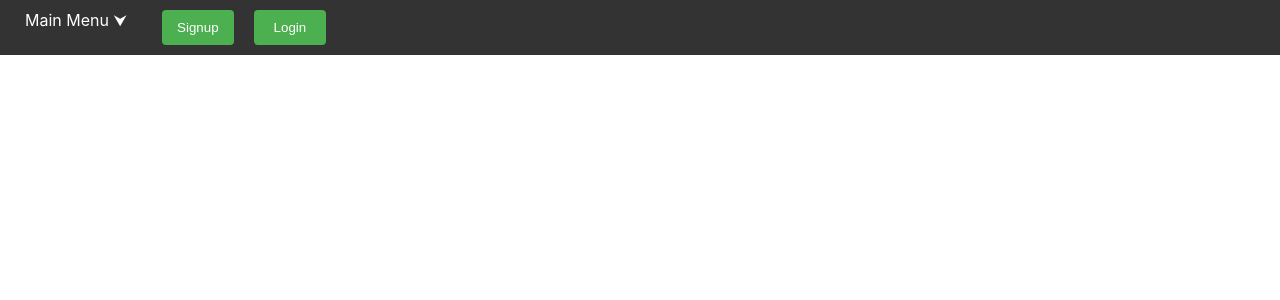
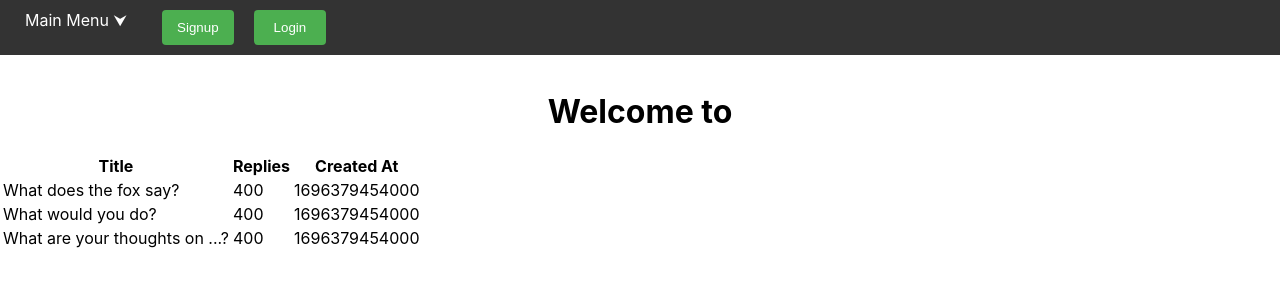
Before and after one commit to albertzeap/forum-app, a React (Create React App) app in the folder frontend/: page /forum/category in a window 1280 px wide. Shown: the top 300 px of the page. Built offline with nearby package versions, Linux system fonts and the light colour scheme; no server answers.

Commit message:
add  routing to categories and basic table view

```diff
--- a/frontend/src/App.js
+++ b/frontend/src/App.js
@@ -5,6 +5,8 @@ import axios from 'axios';
 import Signup from './components/Signup'; // Import your Signup component
 import Login from './components/Login';
 import Forum from './components/forum/Forum';
+import { Discussion } from './components/Discussion';
+import { Home } from './components/Home';
 
 
 const App = () => {
@@ -35,10 +37,11 @@ const App = () => {
       <div>
         <Navbar isLoggedIn={isLoggedIn} onLogin={handleLogin} onLogout={handleLogout} />
         <Routes>
+          <Route exact path="/" element={<Home/>}/>
           <Route path="/signup" element={<Signup />} />
-          {/* Use the Login component and pass onLogin as a prop */}
           <Route path="/login" element={<Login onLogin={handleLogin} />} />
           <Route path="/forum" element={<Forum />} />
+          <Route path="/forum/category" element={<Discussion/>}/>
         </Routes>
       </div>
     </Router>
--- a/frontend/src/api/ForumApi.js
+++ b/frontend/src/api/ForumApi.js
@@ -1,7 +1,8 @@
 
 import axios from 'axios';
 
-const forumURI = process.env.REACT_APP_BACKEND_URI
+// const forumURI = process.env.REACT_APP_BACKEND_URI
+const forumURI = "http://localhost:5000"
 
 export const ForumApi = {
 
@@ -9,16 +10,17 @@ export const ForumApi = {
         try {
             const response = await axios.get(forumURI + "/api/category");
 
-
             if(response){
                 setCategories(response.data);
                 setTimeout(() => {
                     setIsLoading(false);
-                }, 1000)
+                }, 800)
             }
 
         } catch (error) {
             console.error("Error in getting categories: ", error);
         }
     }
+
+
 }
--- /dev/null
+++ b/frontend/src/components/Discussion.js
@@ -0,0 +1,77 @@
+import React from 'react'
+import { useLocation } from 'react-router-dom';
+
+
+
+/*
+    title: String,
+    content: String,
+    author: { type: mongoose.Schema.Types.ObjectId, ref: 'User' },
+    category: { type: mongoose.Schema.Types.ObjectId, ref: 'Category' },
+    createdAt: { type: Date, default: Date.now },
+*/
+
+const sampleData = [
+    {
+        id: 1,
+        title: "What does the fox say?",
+        author: "651c320affc46ae76404ffc8",
+        category: "651c65b3e34584ce45533a99",
+        createdAt: Date.now()
+    },
+    {
+        id: 2,
+        title: "What would you do?",
+        author: "651c320affc46ae76404ffc8",
+        category: "651c65b3e34584ce45533a99",
+        createdAt: Date.now()
+    },
+    {
+        id: 3,
+        title: "What are your thoughts on ...?",
+        author: "651c320affc46ae76404ffc8",
+        category: "651c65b3e34584ce45533a99",
+        createdAt: Date.now()
+    },
+
+]
+
+
+export const Discussion = () => {
+    const location = useLocation();
+    const queryParams = new URLSearchParams(location.search);
+    const id = queryParams.get('id');
+    const category = queryParams.get('name');
+
+
+    console.log(id);
+    console.log(category)
+
+    return (
+    <div>
+        <div>
+            <h1>Welcome to {category}</h1>
+            <table className='discussion-table'>
+                <thead>
+                    <tr>
+                        <th>Title</th>
+                        <th>Replies</th>
+                        <th>Created At</th>
+                    </tr>
+                </thead>
+                <tbody>
+
+                {sampleData.map((discussion) => (
+                    <tr>
+                        <td>{discussion.title}</td>
+                        <td>400</td>
+                        <td>{discussion.createdAt}</td>
+                    </tr>
+                ))}
+
+                </tbody>
+            </table>
+        </div>
+    </div>
+    )
+}
--- /dev/null
+++ b/frontend/src/components/Home.js
@@ -0,0 +1,7 @@
+import React from 'react'
+
+export const Home = () => {
+  return (
+    <div>Home</div>
+  )
+}
--- a/frontend/src/components/forum/Forum.js
+++ b/frontend/src/components/forum/Forum.js
@@ -46,7 +46,7 @@ export const Forum = () => {
                                     </h2>
                                 </div>
                                 <div className="icon-container">
-                                    {visibleCategories.includes(categories._id) ? (
+                                    {visibleCategories.includes(category._id) ? (
                                         <svg xmlns="http://www.w3.org/2000/svg" height="1em" viewBox="0 0 448 512"><path d="M432 256c0 17.7-14.3 32-32 32L48 288c-17.7 0-32-14.3-32-32s14.3-32 32-32l352 0c17.7 0 32 14.3 32 32z"/></svg>
                                     ):(
                                         <svg xmlns="http://www.w3.org/2000/svg" height="1em" viewBox="0 0 448 512"><path d="M256 80c0-17.7-14.3-32-32-32s-32 14.3-32 32V224H48c-17.7 0-32 14.3-32 32s14.3 32 32 32H192V432c0 17.7 14.3 32 32 32s32-14.3 32-32V288H400c17.7 0 32-14.3 32-32s-14.3-32-32-32H256V80z"/></svg>
@@ -54,8 +54,9 @@ export const Forum = () => {
                                 </div>
                             </div>
                             <div className={visibleCategories.includes(category._id) ? "accordion-body-visible" : "accordion-body-invisible"}>
+                                <p><strong>Description</strong></p>
                                 <p> {category.description} </p>
-                                <Link href="/">See more</Link>
+                                <Link to={`/forum/category?id=${category._id}&name=${category.name}`}>See more</Link>
                             </div>
                         </div>
                     );
```
